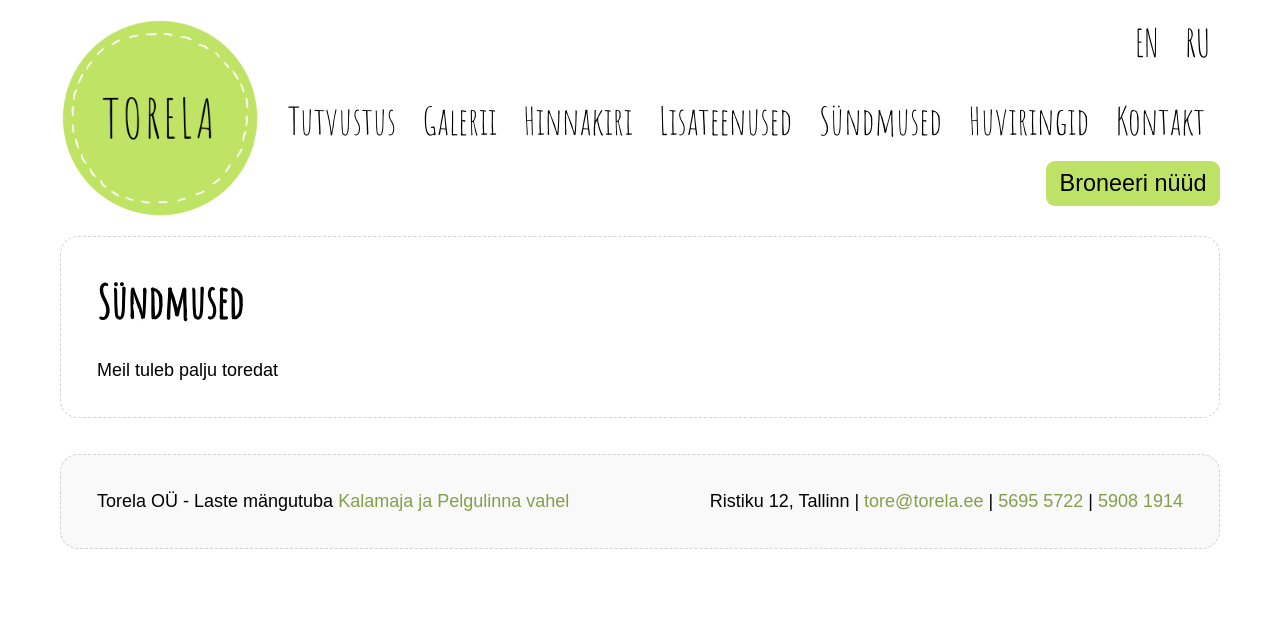
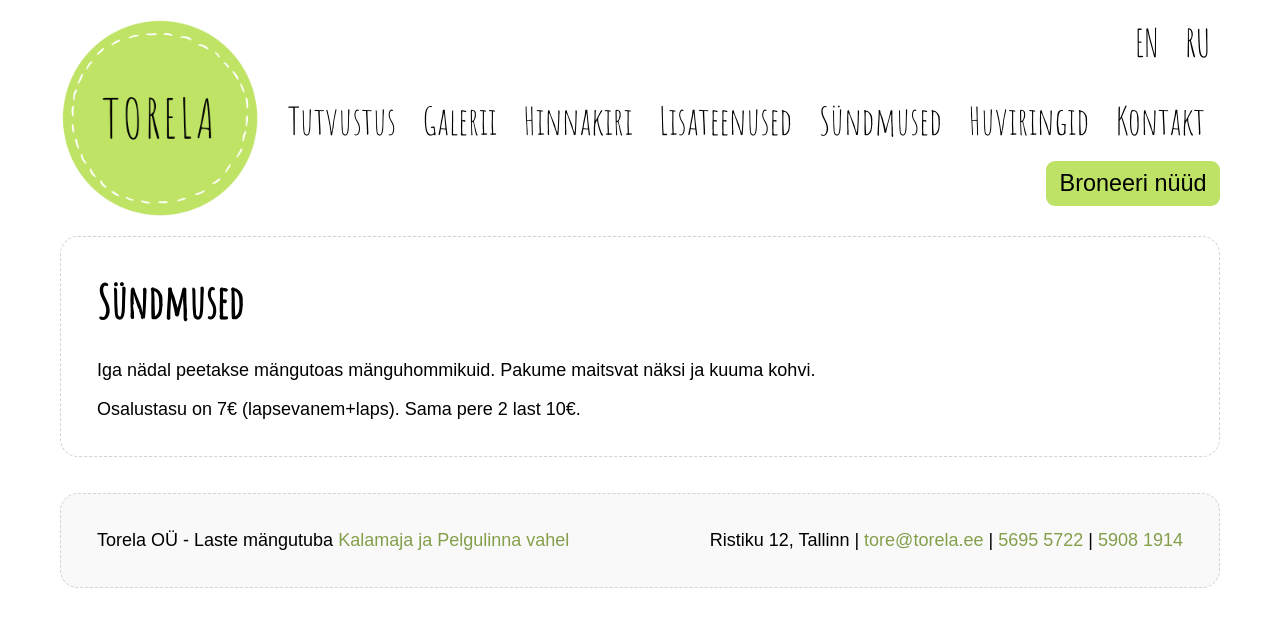
Before and after one commit to mypsik/torela, a Jekyll site: the page built from syndmused/index.md, in a window 1280 px wide. Shown: the top 627 px of the page. Built offline with Jekyll 4.4.1, drawn with Linux system fonts in a browser that asks for light colours; a script that is not in the unit is left out.

Commit message:
Update index.md

```diff
--- a/syndmused/index.md
+++ b/syndmused/index.md
@@ -7,4 +7,6 @@ en: /en/events/
 ru: /ru/events/
 ---
 
-Meil tuleb palju toredat
+Iga nädal peetakse mängutoas mänguhommikuid. Pakume maitsvat näksi ja kuuma kohvi.
+
+Osalustasu on 7€ (lapsevanem+laps). Sama pere 2 last 10€.
```
